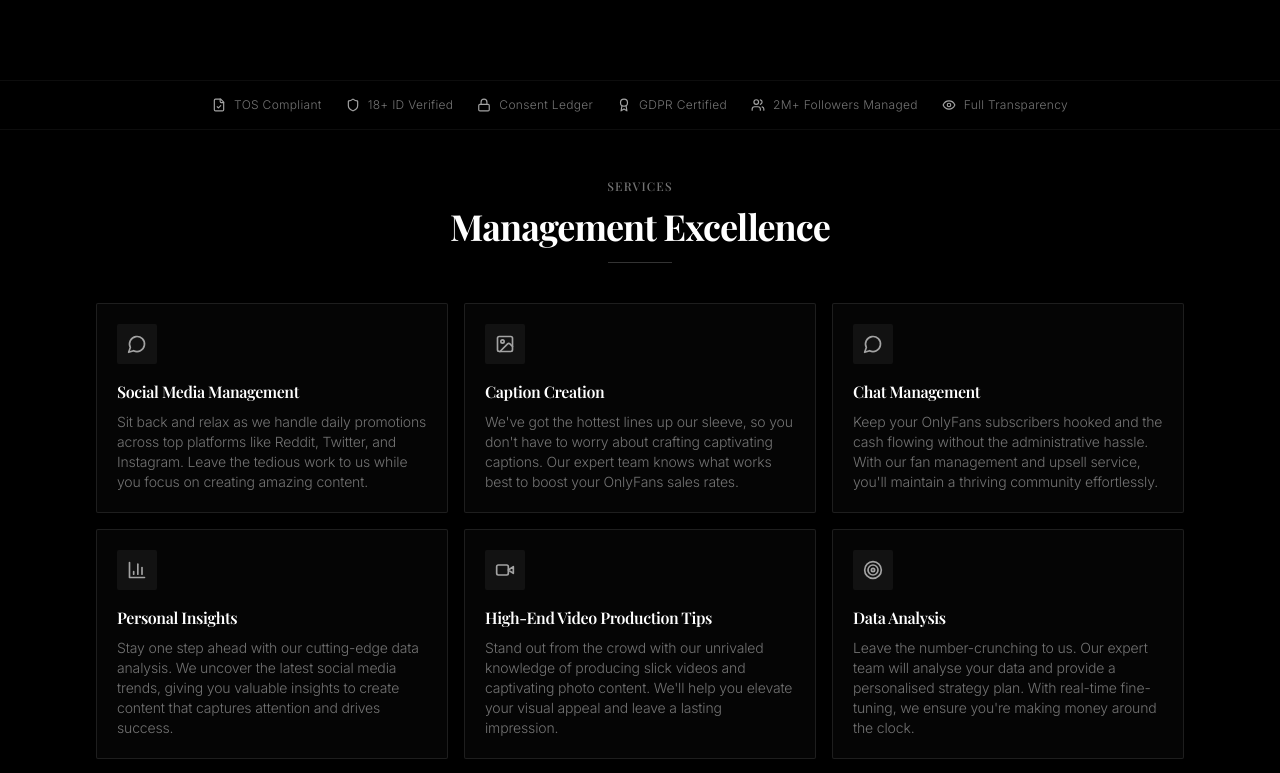
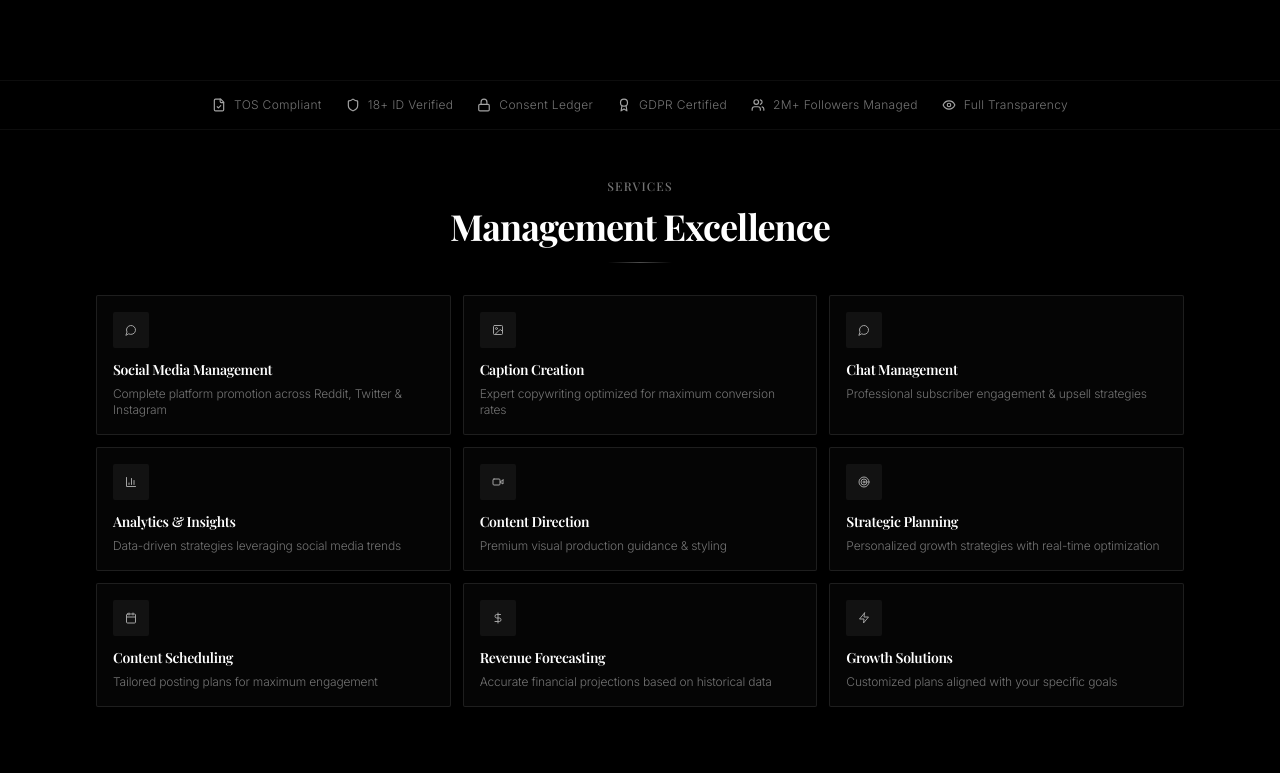
Before and after one commit to Zan7777/sb1-sh7tsakm, a React (Vite) app: page / in a window 1280 px wide. Shown: the part 600-1373 px from the top of the page. Built offline with nearby package versions, Linux system fonts and the light colour scheme.

Commit message:
Updated index.css

```diff
--- a/src/components/Services.tsx
+++ b/src/components/Services.tsx
@@ -1,86 +1,99 @@
-import React from 'react';
+import React, { useState } from 'react';
 import { MessageCircle, Image, BarChart3, Calendar, DollarSign, Target, Video, Zap } from 'lucide-react';
 
 const Services: React.FC = () => {
+  const [activeService, setActiveService] = useState<number | null>(null);
+
   const services = [
     {
       icon: MessageCircle,
       title: 'Social Media Management',
-      description: 'Sit back and relax as we handle daily promotions across top platforms like Reddit, Twitter, and Instagram. Leave the tedious work to us while you focus on creating amazing content.',
+      description: 'Complete platform promotion across Reddit, Twitter & Instagram',
     },
     {
       icon: Image,
       title: 'Caption Creation',
-      description: "We've got the hottest lines up our sleeve, so you don't have to worry about crafting captivating captions. Our expert team knows what works best to boost your OnlyFans sales rates.",
+      description: 'Expert copywriting optimized for maximum conversion rates',
     },
     {
       icon: MessageCircle,
       title: 'Chat Management',
-      description: 'Keep your OnlyFans subscribers hooked and the cash flowing without the administrative hassle. With our fan management and upsell service, you\'ll maintain a thriving community effortlessly.',
+      description: 'Professional subscriber engagement & upsell strategies',
     },
     {
       icon: BarChart3,
-      title: 'Personal Insights',
-      description: 'Stay one step ahead with our cutting-edge data analysis. We uncover the latest social media trends, giving you valuable insights to create content that captures attention and drives success.',
+      title: 'Analytics & Insights',
+      description: 'Data-driven strategies leveraging social media trends',
     },
     {
       icon: Video,
-      title: 'High-End Video Production Tips',
-      description: 'Stand out from the crowd with our unrivaled knowledge of producing slick videos and captivating photo content. We\'ll help you elevate your visual appeal and leave a lasting impression.',
+      title: 'Content Direction',
+      description: 'Premium visual production guidance & styling',
     },
     {
       icon: Target,
-      title: 'Data Analysis',
-      description: 'Leave the number-crunching to us. Our expert team will analyse your data and provide a personalised strategy plan. With real-time fine-tuning, we ensure you\'re making money around the clock.',
+      title: 'Strategic Planning',
+      description: 'Personalized growth strategies with real-time optimization',
     },
     {
       icon: Calendar,
       title: 'Content Scheduling',
-      description: 'Maximise your impact with tailored content plans. We\'ll guide you on what, when, and how much to post, taking your content to new heights of engagement and reach.',
+      description: 'Tailored posting plans for maximum engagement',
     },
     {
       icon: DollarSign,
-      title: 'Financial Projections',
-      description: 'Curious about your earning potential? Let us provide accurate financial predictions based on our historical data, giving you a glimpse into your future success.',
+      title: 'Revenue Forecasting',
+      description: 'Accurate financial projections based on historical data',
     },
     {
       icon: Zap,
-      title: 'Bespoke Growth Plans',
-      description: 'Share your goals with us, and we\'ll ensure you reach them. Whether it\'s earning more or having more free time, our customised growth plans put you in control every step of the way!',
+      title: 'Growth Solutions',
+      description: 'Customized plans aligned with your specific goals',
     },
   ];
 
   return (
-    <section id="services" className="py-6 md:py-12 relative">
+    <section id="services" className="py-6 md:py-12 relative overflow-hidden">
       <div className="max-w-6xl mx-auto px-3 sm:px-4 md:px-6 lg:px-8">
-        <div className="text-center mb-6 md:mb-10">
-          <h2 className="text-[10px] md:text-xs font-medium text-neutral-500 uppercase tracking-widest mb-2 md:mb-3">Services</h2>
-          <h3 className="text-xl sm:text-2xl md:text-3xl lg:text-4xl font-bold text-white mb-3 md:mb-4 tracking-tight">
+        <div className="text-center mb-4 md:mb-8">
+          <h2 className="text-[10px] md:text-xs font-medium text-neutral-500 uppercase tracking-widest mb-1.5 md:mb-3">Services</h2>
+          <h3 className="text-lg sm:text-xl md:text-3xl lg:text-4xl font-bold text-white mb-2 md:mb-4 tracking-tight">
             Management Excellence
           </h3>
-          <div className="w-12 md:w-16 h-px bg-white/20 mx-auto"></div>
+          <div className="w-10 md:w-16 h-px bg-gradient-to-r from-transparent via-white/30 to-transparent mx-auto"></div>
         </div>
 
-        <div className="grid grid-cols-1 sm:grid-cols-2 lg:grid-cols-3 gap-2 md:gap-4">
+        <div className="grid grid-cols-2 sm:grid-cols-3 lg:grid-cols-3 gap-1.5 md:gap-3">
           {services.map((service, index) => {
             const Icon = service.icon;
+            const isActive = activeService === index;
+
             return (
               <div
                 key={index}
-                className="group relative bg-white/[0.02] backdrop-blur-sm rounded-sm p-3 md:p-5 border border-white/10 hover:border-white/20 transition-all duration-300"
+                onMouseEnter={() => setActiveService(index)}
+                onMouseLeave={() => setActiveService(null)}
+                className="group relative bg-white/[0.02] backdrop-blur-sm rounded-sm p-2.5 md:p-4 border border-white/10 hover:border-white/20 transition-all duration-500 hover:bg-white/[0.03] cursor-pointer"
+                style={{
+                  animation: `fadeInUp 0.6s ease-out ${index * 0.05}s backwards`,
+                }}
               >
+                <div className="absolute inset-0 bg-gradient-to-br from-amber-500/0 to-amber-500/0 group-hover:from-amber-500/5 group-hover:to-transparent rounded-sm transition-all duration-500 opacity-0 group-hover:opacity-100"></div>
+
                 <div className="relative z-10">
-                  <div className="w-7 h-7 md:w-10 md:h-10 bg-white/5 rounded-sm flex items-center justify-center mb-2 md:mb-4 group-hover:bg-white/10 transition-all duration-300">
-                    <Icon className="w-3.5 h-3.5 md:w-5 md:h-5 text-neutral-400 group-hover:text-white transition-colors duration-300" />
+                  <div className="w-6 h-6 md:w-9 md:h-9 bg-white/5 rounded-sm flex items-center justify-center mb-1.5 md:mb-3 group-hover:bg-white/10 transition-all duration-500 group-hover:scale-110">
+                    <Icon className={`w-3 h-3 md:w-4.5 md:h-4.5 text-neutral-400 group-hover:text-amber-200 transition-all duration-500 ${isActive ? 'animate-pulse' : ''}`} />
                   </div>
 
-                  <h4 className="text-xs md:text-base font-semibold text-white mb-1 md:mb-2 group-hover:text-amber-100 transition-colors duration-300 tracking-tight">
+                  <h4 className="text-[10px] md:text-sm font-semibold text-white mb-0.5 md:mb-1.5 group-hover:text-amber-100 transition-colors duration-500 tracking-tight leading-tight">
                     {service.title}
                   </h4>
-                  <p className="text-[11px] md:text-sm text-neutral-500 leading-relaxed group-hover:text-neutral-400 transition-colors duration-300 font-light">
+                  <p className="text-[9px] md:text-xs text-neutral-500 leading-snug group-hover:text-neutral-400 transition-colors duration-500 font-light">
                     {service.description}
                   </p>
                 </div>
+
+                <div className="absolute bottom-0 left-0 right-0 h-px bg-gradient-to-r from-transparent via-amber-500/0 to-transparent group-hover:via-amber-500/50 transition-all duration-500"></div>
               </div>
             );
           })}
--- a/src/index.css
+++ b/src/index.css
@@ -140,6 +140,17 @@
   .animate-float-delayed {
     animation: float-delayed 25s ease-in-out infinite;
   }
+
+  @keyframes fadeInUp {
+    0% {
+      opacity: 0;
+      transform: translateY(20px);
+    }
+    100% {
+      opacity: 1;
+      transform: translateY(0);
+    }
+  }
 }
 
 ::-webkit-scrollbar {
```
